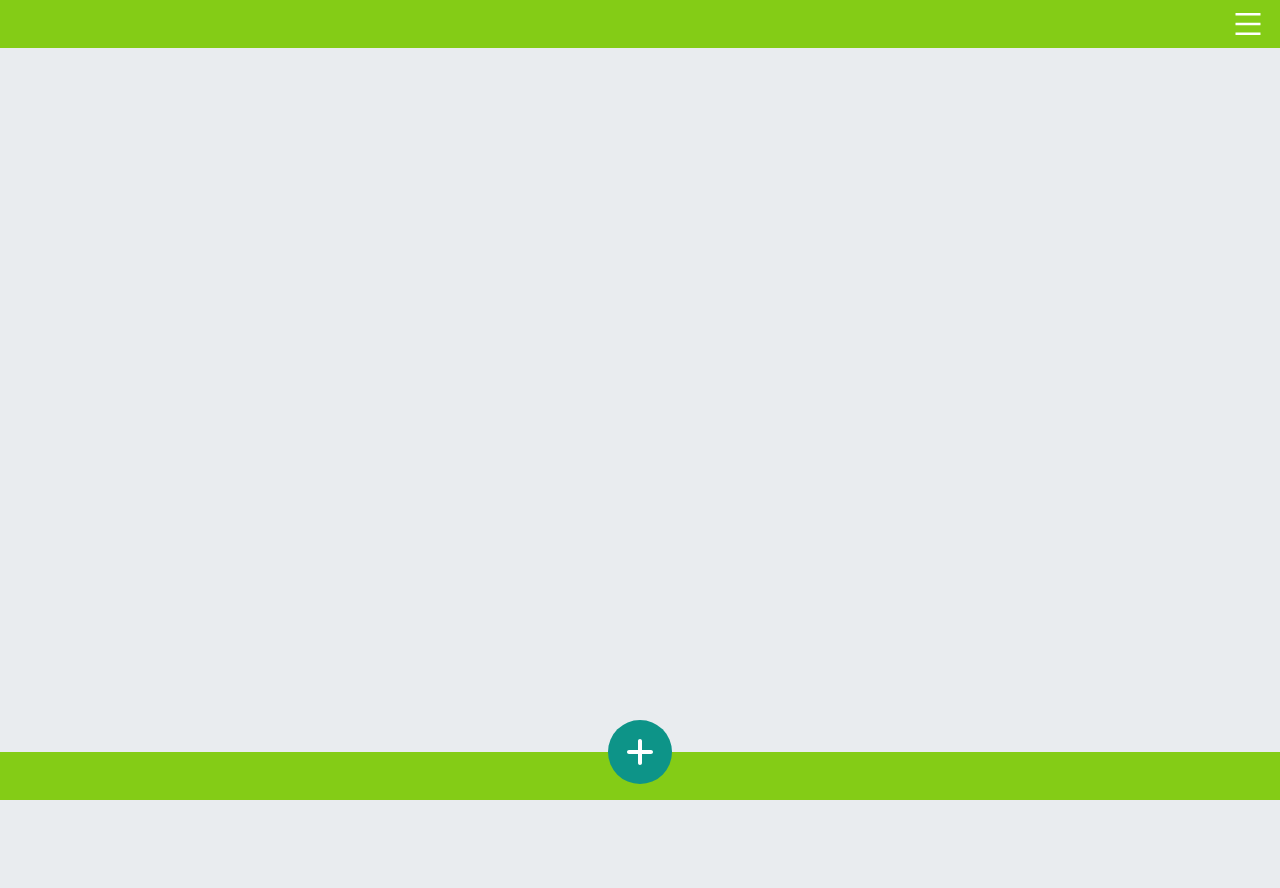
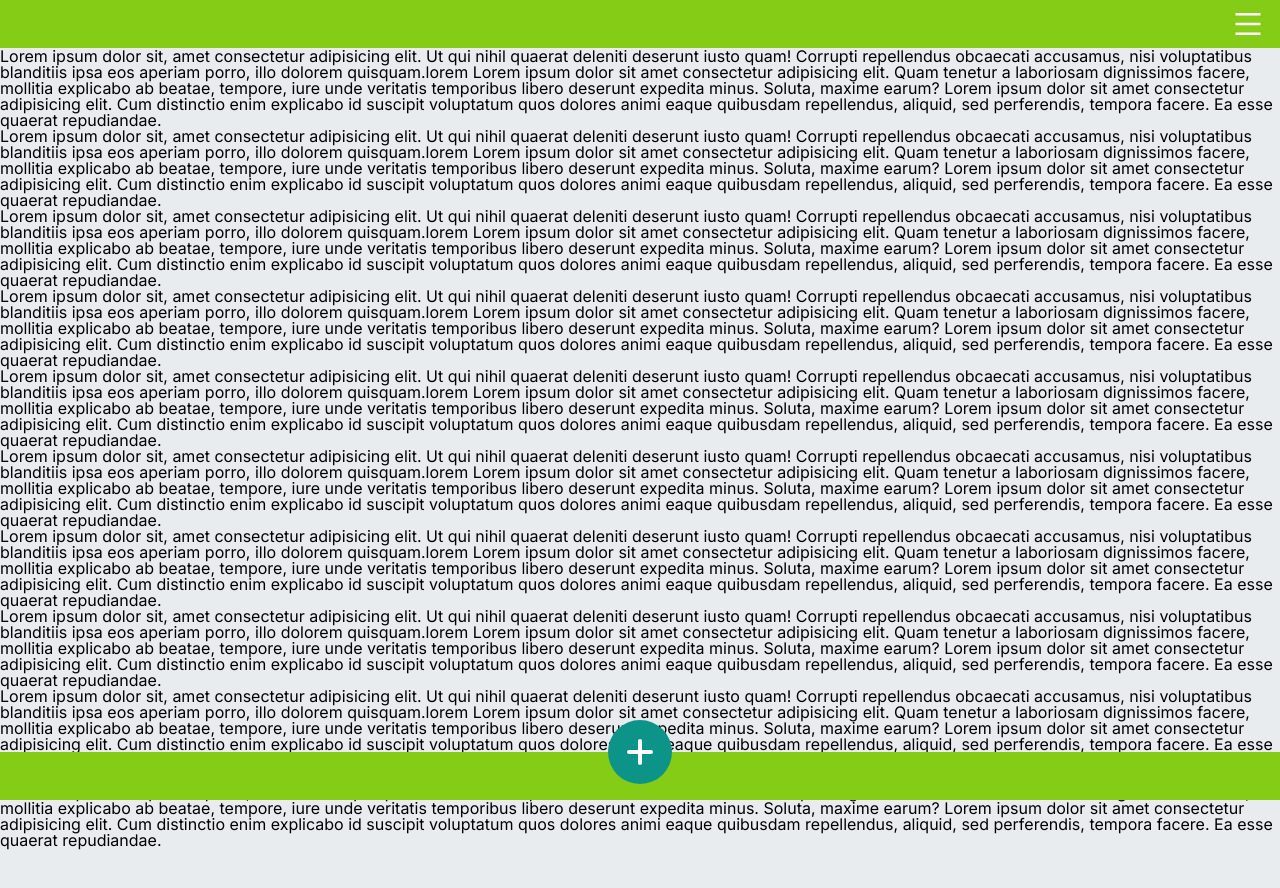
Before and after one commit to FelipeMedeiros99/my-finance-app, a Next.js app: page /home in a window 1280 px wide. Shown: the top 888 px of the page. Before the commit the page ends 800 px from the top, so only its background shows below. Built offline with nearby package versions, Linux system fonts and the light colour scheme.

Commit message:
feat: pages created

```diff
--- /dev/null
+++ b/src/app/(private)/accounts/page.tsx
@@ -0,0 +1,5 @@
+export default function Accounts(){
+  return(
+    <p>accounts</p>
+  )
+}
--- /dev/null
+++ b/src/app/(private)/cards/page.tsx
@@ -0,0 +1,5 @@
+export default function Cards(){
+  return(
+    <p>cards</p>
+  )
+}
--- /dev/null
+++ b/src/app/(private)/category/page.tsx
@@ -0,0 +1,5 @@
+export default function Category(){
+  return(
+    <p>category</p>
+  )
+}
--- /dev/null
+++ b/src/app/(private)/expenses/page.tsx
@@ -0,0 +1,5 @@
+export default function Expenses(){
+  return(
+    <p>Expenses</p>
+  )
+}
--- a/src/app/(private)/home/page.tsx
+++ b/src/app/(private)/home/page.tsx
@@ -1,5 +1,16 @@
 export default function Home(){
   return(
-    <p>opaa</p>
+    <>
+    <p>Lorem ipsum dolor sit, amet consectetur adipisicing elit. Ut qui nihil quaerat deleniti deserunt iusto quam! Corrupti repellendus obcaecati accusamus, nisi voluptatibus blanditiis ipsa eos aperiam porro, illo dolorem quisquam.lorem Lorem ipsum dolor sit amet consectetur adipisicing elit. Quam tenetur a laboriosam dignissimos facere, mollitia explicabo ab beatae, tempore, iure unde veritatis temporibus libero deserunt expedita minus. Soluta, maxime earum? Lorem ipsum dolor sit amet consectetur adipisicing elit. Cum distinctio enim explicabo id suscipit voluptatum quos dolores animi eaque quibusdam repellendus, aliquid, sed perferendis, tempora facere. Ea esse quaerat repudiandae.</p>
+    <p>Lorem ipsum dolor sit, amet consectetur adipisicing elit. Ut qui nihil quaerat deleniti deserunt iusto quam! Corrupti repellendus obcaecati accusamus, nisi voluptatibus blanditiis ipsa eos aperiam porro, illo dolorem quisquam.lorem Lorem ipsum dolor sit amet consectetur adipisicing elit. Quam tenetur a laboriosam dignissimos facere, mollitia explicabo ab beatae, tempore, iure unde veritatis temporibus libero deserunt expedita minus. Soluta, maxime earum? Lorem ipsum dolor sit amet consectetur adipisicing elit. Cum distinctio enim explicabo id suscipit voluptatum quos dolores animi eaque quibusdam repellendus, aliquid, sed perferendis, tempora facere. Ea esse quaerat repudiandae.</p>
+    <p>Lorem ipsum dolor sit, amet consectetur adipisicing elit. Ut qui nihil quaerat deleniti deserunt iusto quam! Corrupti repellendus obcaecati accusamus, nisi voluptatibus blanditiis ipsa eos aperiam porro, illo dolorem quisquam.lorem Lorem ipsum dolor sit amet consectetur adipisicing elit. Quam tenetur a laboriosam dignissimos facere, mollitia explicabo ab beatae, tempore, iure unde veritatis temporibus libero deserunt expedita minus. Soluta, maxime earum? Lorem ipsum dolor sit amet consectetur adipisicing elit. Cum distinctio enim explicabo id suscipit voluptatum quos dolores animi eaque quibusdam repellendus, aliquid, sed perferendis, tempora facere. Ea esse quaerat repudiandae.</p>
+    <p>Lorem ipsum dolor sit, amet consectetur adipisicing elit. Ut qui nihil quaerat deleniti deserunt iusto quam! Corrupti repellendus obcaecati accusamus, nisi voluptatibus blanditiis ipsa eos aperiam porro, illo dolorem quisquam.lorem Lorem ipsum dolor sit amet consectetur adipisicing elit. Quam tenetur a laboriosam dignissimos facere, mollitia explicabo ab beatae, tempore, iure unde veritatis temporibus libero deserunt expedita minus. Soluta, maxime earum? Lorem ipsum dolor sit amet consectetur adipisicing elit. Cum distinctio enim explicabo id suscipit voluptatum quos dolores animi eaque quibusdam repellendus, aliquid, sed perferendis, tempora facere. Ea esse quaerat repudiandae.</p>
+    <p>Lorem ipsum dolor sit, amet consectetur adipisicing elit. Ut qui nihil quaerat deleniti deserunt iusto quam! Corrupti repellendus obcaecati accusamus, nisi voluptatibus blanditiis ipsa eos aperiam porro, illo dolorem quisquam.lorem Lorem ipsum dolor sit amet consectetur adipisicing elit. Quam tenetur a laboriosam dignissimos facere, mollitia explicabo ab beatae, tempore, iure unde veritatis temporibus libero deserunt expedita minus. Soluta, maxime earum? Lorem ipsum dolor sit amet consectetur adipisicing elit. Cum distinctio enim explicabo id suscipit voluptatum quos dolores animi eaque quibusdam repellendus, aliquid, sed perferendis, tempora facere. Ea esse quaerat repudiandae.</p>
+    <p>Lorem ipsum dolor sit, amet consectetur adipisicing elit. Ut qui nihil quaerat deleniti deserunt iusto quam! Corrupti repellendus obcaecati accusamus, nisi voluptatibus blanditiis ipsa eos aperiam porro, illo dolorem quisquam.lorem Lorem ipsum dolor sit amet consectetur adipisicing elit. Quam tenetur a laboriosam dignissimos facere, mollitia explicabo ab beatae, tempore, iure unde veritatis temporibus libero deserunt expedita minus. Soluta, maxime earum? Lorem ipsum dolor sit amet consectetur adipisicing elit. Cum distinctio enim explicabo id suscipit voluptatum quos dolores animi eaque quibusdam repellendus, aliquid, sed perferendis, tempora facere. Ea esse quaerat repudiandae.</p>
+    <p>Lorem ipsum dolor sit, amet consectetur adipisicing elit. Ut qui nihil quaerat deleniti deserunt iusto quam! Corrupti repellendus obcaecati accusamus, nisi voluptatibus blanditiis ipsa eos aperiam porro, illo dolorem quisquam.lorem Lorem ipsum dolor sit amet consectetur adipisicing elit. Quam tenetur a laboriosam dignissimos facere, mollitia explicabo ab beatae, tempore, iure unde veritatis temporibus libero deserunt expedita minus. Soluta, maxime earum? Lorem ipsum dolor sit amet consectetur adipisicing elit. Cum distinctio enim explicabo id suscipit voluptatum quos dolores animi eaque quibusdam repellendus, aliquid, sed perferendis, tempora facere. Ea esse quaerat repudiandae.</p>
+    <p>Lorem ipsum dolor sit, amet consectetur adipisicing elit. Ut qui nihil quaerat deleniti deserunt iusto quam! Corrupti repellendus obcaecati accusamus, nisi voluptatibus blanditiis ipsa eos aperiam porro, illo dolorem quisquam.lorem Lorem ipsum dolor sit amet consectetur adipisicing elit. Quam tenetur a laboriosam dignissimos facere, mollitia explicabo ab beatae, tempore, iure unde veritatis temporibus libero deserunt expedita minus. Soluta, maxime earum? Lorem ipsum dolor sit amet consectetur adipisicing elit. Cum distinctio enim explicabo id suscipit voluptatum quos dolores animi eaque quibusdam repellendus, aliquid, sed perferendis, tempora facere. Ea esse quaerat repudiandae.</p>
+    <p>Lorem ipsum dolor sit, amet consectetur adipisicing elit. Ut qui nihil quaerat deleniti deserunt iusto quam! Corrupti repellendus obcaecati accusamus, nisi voluptatibus blanditiis ipsa eos aperiam porro, illo dolorem quisquam.lorem Lorem ipsum dolor sit amet consectetur adipisicing elit. Quam tenetur a laboriosam dignissimos facere, mollitia explicabo ab beatae, tempore, iure unde veritatis temporibus libero deserunt expedita minus. Soluta, maxime earum? Lorem ipsum dolor sit amet consectetur adipisicing elit. Cum distinctio enim explicabo id suscipit voluptatum quos dolores animi eaque quibusdam repellendus, aliquid, sed perferendis, tempora facere. Ea esse quaerat repudiandae.</p>
+    <p>Lorem ipsum dolor sit, amet consectetur adipisicing elit. Ut qui nihil quaerat deleniti deserunt iusto quam! Corrupti repellendus obcaecati accusamus, nisi voluptatibus blanditiis ipsa eos aperiam porro, illo dolorem quisquam.lorem Lorem ipsum dolor sit amet consectetur adipisicing elit. Quam tenetur a laboriosam dignissimos facere, mollitia explicabo ab beatae, tempore, iure unde veritatis temporibus libero deserunt expedita minus. Soluta, maxime earum? Lorem ipsum dolor sit amet consectetur adipisicing elit. Cum distinctio enim explicabo id suscipit voluptatum quos dolores animi eaque quibusdam repellendus, aliquid, sed perferendis, tempora facere. Ea esse quaerat repudiandae.</p>
+    </>
   )
 }
--- /dev/null
+++ b/src/app/(private)/incomes/page.tsx
@@ -0,0 +1,5 @@
+export default function Incomes(){
+  return(
+    <p>Incomes</p>
+  )
+}
--- a/src/app/(private)/layout.tsx
+++ b/src/app/(private)/layout.tsx
@@ -1,5 +1,7 @@
 import Header from "@/components/header/Header";
 import Footer from "@/components/footer/Footer";
+
+import styles from "./style.module.css"
 
 export default function RootLayout({
   children,
@@ -7,10 +9,12 @@ export default function RootLayout({
   children: React.ReactNode;
 }>) {
   return (
-    <main>
+    <>
       <Header />
-      {children}
+      <main className={styles.main}>
+        {children}
+      </main>
       <Footer />
-    </main>
+    </>
   );
 }
--- /dev/null
+++ b/src/app/(private)/style.module.css
@@ -0,0 +1,3 @@
+.main{
+  margin: var(--space-12) 0 var(--space-20) 0;
+}
--- /dev/null
+++ b/src/app/(private)/transfers/page.tsx
@@ -0,0 +1,5 @@
+export default function Transfers(){
+  return(
+    <p>transfers</p>
+  )
+}
--- a/src/components/header/style.module.css
+++ b/src/components/header/style.module.css
@@ -41,7 +41,6 @@
   text-align: center;
   padding: var(--space-2);
   font-size: var(--font-size-2xl);
-  border: solid 1px rgba(192, 192, 192, 0.514);
   background-color: white;
   width: 100%;
   height: 100%;
```
